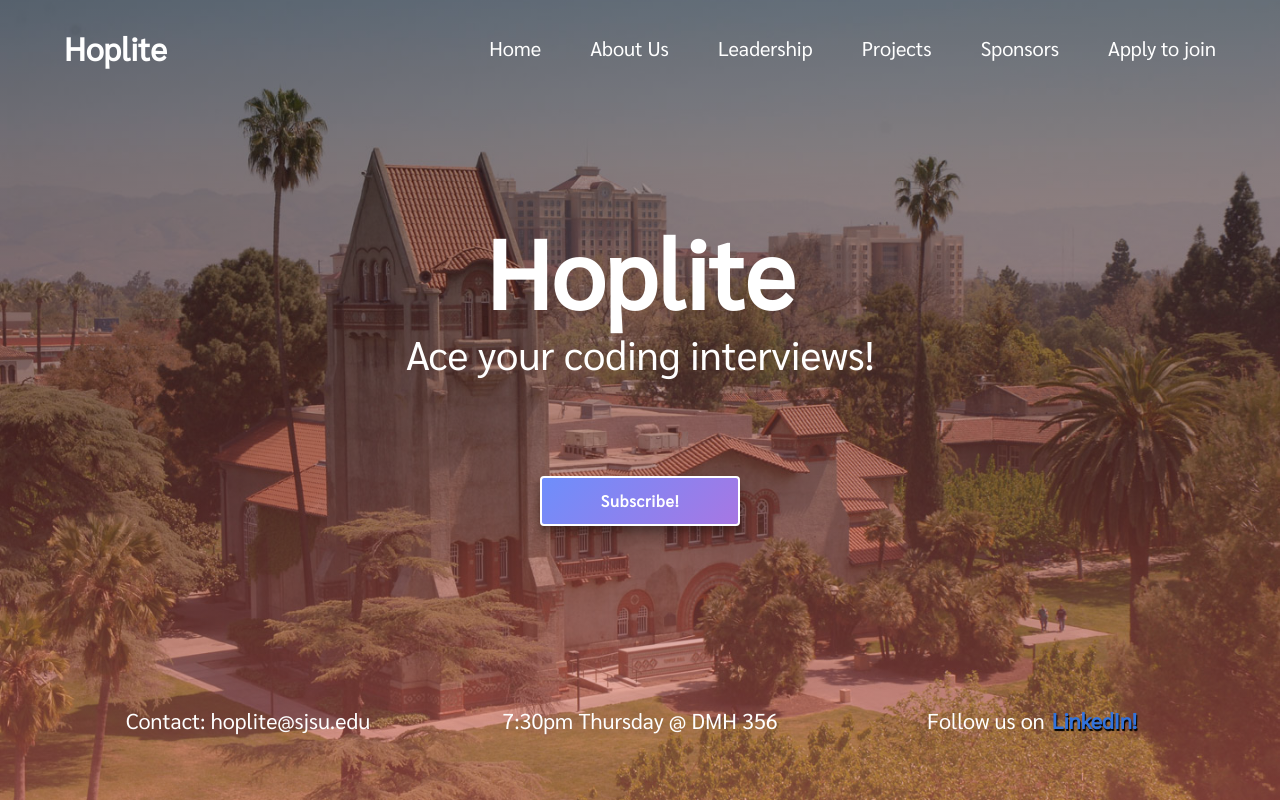
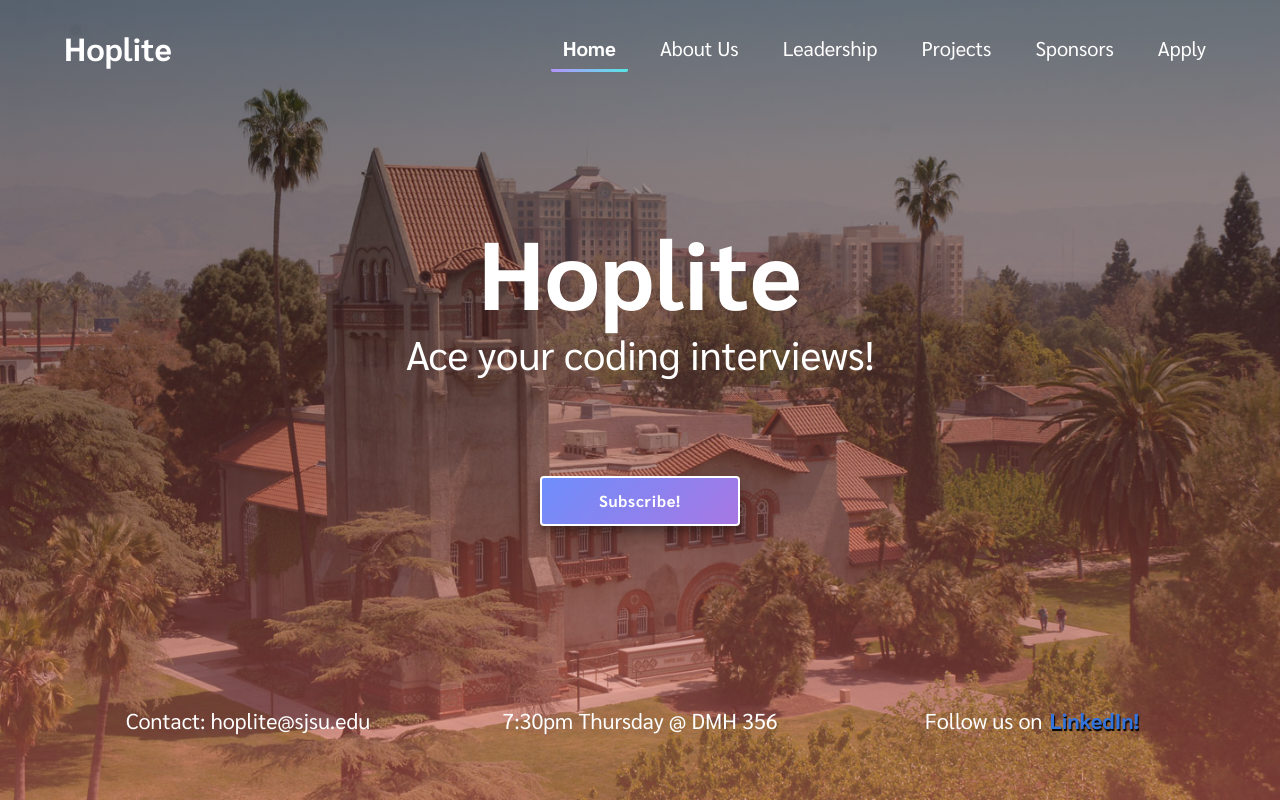
Before and after one commit to HopliteSJSU/Club-Website, a React (Create React App) app in the folder frontend/: page / in a window 1280 px wide. Built offline with nearby package versions, Linux system fonts and the light colour scheme.

Commit message:
general css changes, implemented some navbar stuff

```diff
--- a/frontend/public/index.html
+++ b/frontend/public/index.html
@@ -22,6 +22,7 @@
     <title>Hoplite SJSU</title>
     <script defer src="https://use.fontawesome.com/releases/v5.3.1/js/all.js"></script>
     <link href="https://fonts.googleapis.com/css?family=Sarabun" rel="stylesheet">
+    <link href="https://fonts.googleapis.com/css?family=Sarabun:700" rel="stylesheet">
   </head>
   <body>
     <div id="root"></div>
--- a/frontend/src/components/email-sub/style/email-sub.sass
+++ b/frontend/src/components/email-sub/style/email-sub.sass
@@ -38,6 +38,7 @@ div.container#email-sub
         background-size: 500% auto
         animation: gradient 3s linear infinite
       span.icon
+        font-size: 1.5rem
         color: white
         position: absolute
         top: 25%
@@ -58,16 +59,15 @@ div.container#email-sub
         border: none
         width: 100%
         background-color: $input-background
+        text-decoration: none !important
         &.mobile
-          padding-top: 2px
           padding-left: 14%
           padding-right: 12%
         &.desktop
-          padding-top: 3px
           padding-left: 9%
           padding-right: 9%
         &::placeholder
-          color: rgba(255,255,255, 0.85)
+          color: rgba(255,255,255, 0.7)
           padding-left: 5px
         &:focus
           border: none
--- a/frontend/src/components/hero-banner/hero-banner.js
+++ b/frontend/src/components/hero-banner/hero-banner.js
@@ -5,27 +5,42 @@ import EmailSubscribe from "components/email-sub/email-sub";
 
 class HeroBanner extends Component {
   state = {
-    activeBurger: false
+    activeBurger: false,
+    activeNavbarItem: "Home",
+    navbarItems: [
+      "Home",
+      "About Us",
+      "Leadership",
+      "Projects",
+      "Sponsors",
+      "Apply"
+    ]
   };
 
   handleBurgerClick = () =>
     this.setState(prevState => ({ activeBurger: !prevState.activeBurger }));
 
+  handleItemClick = e =>
+    this.setState({ activeNavbarItem: e.currentTarget.textContent });
+
   render() {
-    const { activeBurger } = this.state;
+    const { activeBurger, activeNavbarItem, navbarItems } = this.state;
 
     return (
       <section className="hero is-fullheight">
         <div className="hero-head">
           <Navbar
             isActive={activeBurger}
+            activeItem={activeNavbarItem}
             burgerClick={this.handleBurgerClick}
+            itemClick={this.handleItemClick}
+            items={navbarItems}
           />
         </div>
 
         <div className="hero-body">
           <div className="container is-inline-block">
-            <div className="container has-text-centered">
+            <div className="container has-text-centered noselect">
               <h1 className="title is-1">Hoplite</h1>
               <h2 className="subtitle is-2">Ace your coding interviews!</h2>
             </div>
--- a/frontend/src/components/navbar/navbar.js
+++ b/frontend/src/components/navbar/navbar.js
@@ -1,15 +1,16 @@
 /* eslint jsx-a11y/anchor-is-valid: 0*/
 import React from "react";
+import { NavLink } from "react-router-dom";
 
-const Navbar = ({ isActive, burgerClick }) => (
-  <header class="navbar">
-    <div class="container">
-      <div class="navbar-brand">
-        <a class="navbar-item">
+const Navbar = ({ isActive, burgerClick, itemClick, activeItem, items }) => (
+  <header className="navbar noselect">
+    <div className="container">
+      <div className="navbar-brand">
+        <a href="#Home" className="navbar-item">
           <h1 className="title has-text-white">Hoplite</h1>
         </a>
         <span
-          class={`navbar-burger burger ${isActive ? "is-active" : ""}`}
+          className={`navbar-burger burger ${isActive ? "is-active" : ""}`}
           onClick={burgerClick}
         >
           <span />
@@ -17,32 +18,21 @@ const Navbar = ({ isActive, burgerClick }) => (
           <span />
         </span>
       </div>
-      <div class={`navbar-menu ${isActive ? "is-active" : ""}`}>
-        <div class="navbar-end">
-          <div class="navbar-item">
-            <span>Home</span>
-            <div class="border-bottom" />
-          </div>
-          <div class="navbar-item">
-            <span>About Us</span>
-            <div class="border-bottom" />
-          </div>
-          <div class="navbar-item">
-            <span>Leadership</span>
-            <div class="border-bottom" />
-          </div>
-          <div class="navbar-item">
-            <span>Projects</span>
-            <div class="border-bottom" />
-          </div>
-          <div class="navbar-item">
-            <span>Sponsors</span>
-            <div class="border-bottom" />
-          </div>
-          <div class="navbar-item">
-            <span>Apply to join</span>
-            <div class="border-bottom" />
-          </div>
+      <div className={`navbar-menu ${isActive ? "is-active" : ""}`}>
+        <div className="navbar-end">
+          {items.map((item, i) => (
+            <NavLink
+              to={{ hash: `#${item.replace(/\s/g, "")}` }}
+              className={`navbar-item ${
+                activeItem === item ? "is-active" : ""
+              }`}
+              onClick={itemClick}
+              key={i}
+            >
+              <span>{item}</span>
+              <div className="border-bottom" />
+            </NavLink>
+          ))}
         </div>
       </div>
     </div>
--- a/frontend/src/components/navbar/style/navbar.sass
+++ b/frontend/src/components/navbar/style/navbar.sass
@@ -4,12 +4,24 @@ header.navbar
     padding-left: 5%
     padding-right: 5%
   .navbar-menu
+    background-color: rgba(0,0,0,0) !important
+    box-shadow: none !important
+    &.is-active
+      .navbar-end
+        .navbar-item
+          margin-left: auto !important
+          margin-right: auto !important
+          &.is-active
+            .border-bottom:after
+              bottom: 5% !important
+              transform: scale(1) !important
     .navbar-end
-      .navbar-item:not(:last-child)
-        text-align: center
-        margin-right: 25px !important
       .navbar-item
         cursor: pointer
+        width: fit-content
+        text-align: center
+        margin-right: 10px
+        margin-left: 10px
         span
           font-size: 1.25rem
         .border-bottom:after
@@ -28,6 +40,11 @@ header.navbar
           background: linear-gradient(to right, #B294FF, #57E6E6, #FEFFB8, #57E6E6, #B294FF, #57E6E6)
           background-size: 500% auto
           animation: gradient 3s linear infinite
+        &.is-active
+          font-weight: bold
+          .border-bottom:after
+            bottom: 25%
+            transform: scale(1)
       .navbar-item:hover
         .border-bottom:after
           bottom: 25%
--- a/frontend/src/styles/defaults.sass
+++ b/frontend/src/styles/defaults.sass
@@ -11,12 +11,14 @@ $size-1: 6rem
 //Navbar defaults
 $navbar-item-color: white
 $navbar-item-active-color: white
-$navbar-item-hover-color: hsl(217, 71%, 53%)
+$navbar-item-hover-color: white
 $navbar-item-hover-background-color: rgba(0,0,0,0)
 $navbar-height: 6rem
 
+
 @import "node_modules/bulma/bulma.sass"
 ////////////////////////////////////////////////////////////////////////////////
+@import "globals.sass"
 
 /* Import all your sass files from your components here */
 @import "components/button/style/button.sass"
--- /dev/null
+++ b/frontend/src/styles/globals.css
@@ -0,0 +1,15 @@
+.noselect {
+  -webkit-touch-callout: none;
+  -webkit-user-select: none;
+  -khtml-user-select: none;
+  -moz-user-select: none;
+  -ms-user-select: none;
+  user-select: none;
+  -webkit-user-drag: none;
+  -khtml-user-drag: none;
+  -moz-user-drag: none;
+  -o-user-drag: none;
+  user-drag: none; }
+
+::selection {
+  background-color: rgba(225, 115, 115, 0.5); }
--- /dev/null
+++ b/frontend/src/styles/globals.sass
@@ -0,0 +1,16 @@
+//Global Style
+.noselect
+  -webkit-touch-callout: none
+  -webkit-user-select: none
+  -khtml-user-select: none
+  -moz-user-select: none
+  -ms-user-select: none
+  user-select: none
+  -webkit-user-drag: none
+  -khtml-user-drag: none
+  -moz-user-drag: none
+  -o-user-drag: none
+  user-drag: none
+
+::selection
+  background-color: rgba(225,115,115,0.5)
```
Also changed, not shown: frontend/src/styles/defaults.css.
